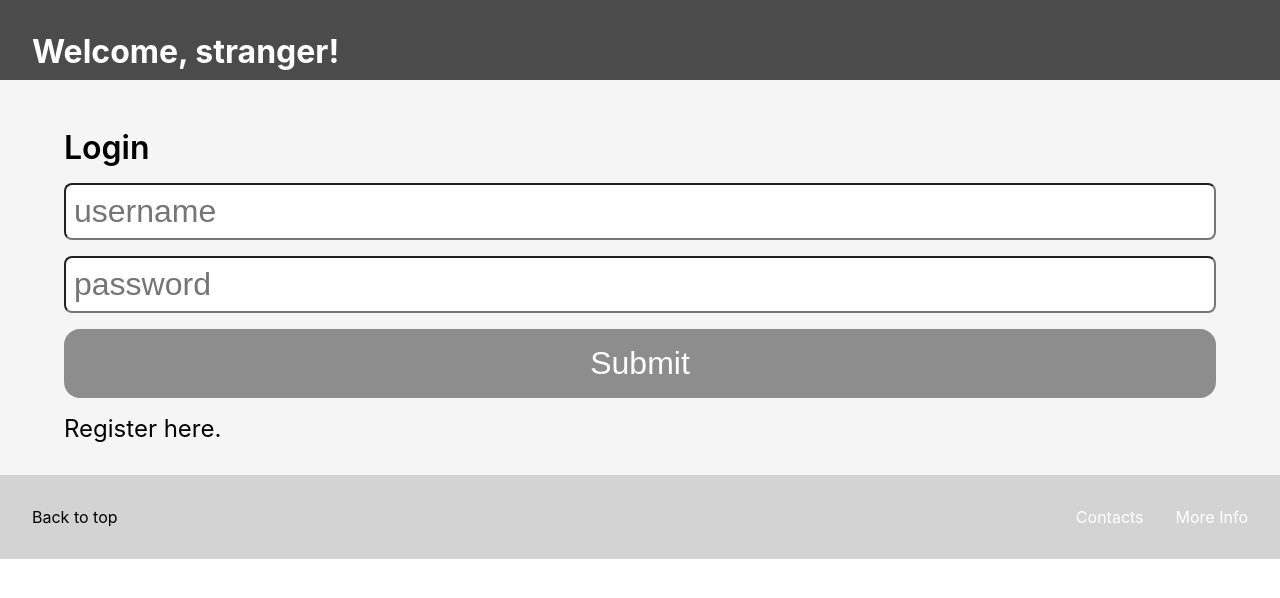
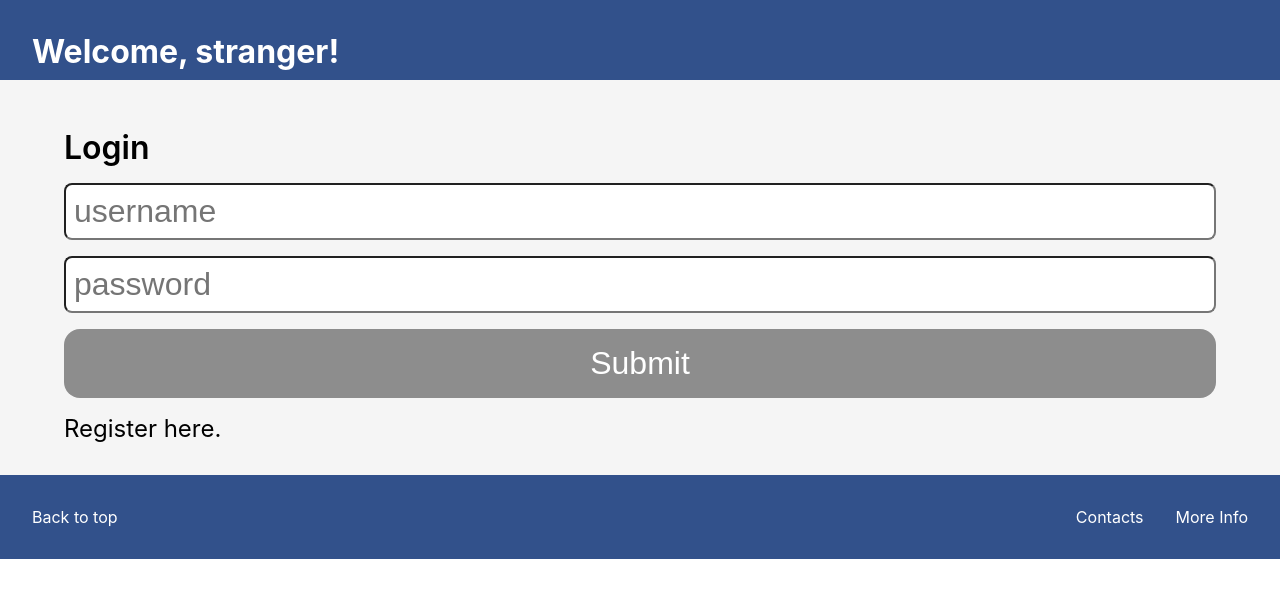
Before and after one commit to Hr-kutsarov/DYI-store-Frontend, a React (Create React App) app in the folder api-frontend/: page / in a window 1280 px wide. Shown: the top 598 px of the page. Built offline with nearby package versions, Linux system fonts and the light colour scheme; no server answers.

Commit message:
Register form now properly closes when the user is logged in.

```diff
--- a/api-frontend/src/components/Auth/LoginForm.js
+++ b/api-frontend/src/components/Auth/LoginForm.js
@@ -11,6 +11,8 @@ export const LoginForm = (props) => {
   const logout = useAuthStore((state) => state.logout);
   const username = useAuthStore((state) => state.username);
   const setUsername = useAuthStore((state) => state.setUsername);
+  const token = useAuthStore((state) => state.token);
+  const setToken = useAuthStore((state) => state.setToken);
   const wantToRegister = useAuthStore((state) => state.wantToRegister);
 
   // local state
@@ -45,6 +47,8 @@ export const LoginForm = (props) => {
       )
       .then(function (response) {
         if (response.status === 200) {
+          console.log(response.data.token);
+          setToken(response.data.token);
           console.log("Logged in!");
           // sets the global state of Logged in to True, Logging in hides the Register and Login panels and displays the Logout button
           logIn();
@@ -64,8 +68,12 @@ export const LoginForm = (props) => {
 
   const handleLogout = async (e) => {
     e.preventDefault();
+    console.log(token);
+
     axios
-      .post("http://localhost:8000/api_auth/logout/", {})
+      .get("http://localhost:8000/api_auth/logout/", {
+        headers: { Authorization: `Bearer ${token}` },
+      })
       .then(function (response) {
         if (response.status === 200) {
           console.log(
--- a/api-frontend/src/components/Auth/RegisterForm.js
+++ b/api-frontend/src/components/Auth/RegisterForm.js
@@ -6,8 +6,9 @@ import { useAuthStore } from "../../services/GlobalState";
 
 export const RegisterForm = (props) => {
   const logIn = useAuthStore((state) => state.logIn);
+  const isLoggedIn = useAuthStore((state) => state.isLoggedIn);
   const setGlobalUsername = useAuthStore((state) => state.setUsername);
-  const registered = useAuthStore((state) => state.registered);
+  const wantsToRegister = useAuthStore((state) => state.registered);
   const dontWantToRegister = useAuthStore((state) => state.dontWantToRegister);
 
   const [usr, setUsername] = useState("");
@@ -41,6 +42,7 @@ export const RegisterForm = (props) => {
         if (response.status === 201) {
           setErr(response.statusText + " Successfully");
           logIn();
+          // hides the register form
           dontWantToRegister();
           setGlobalUsername(usr);
         }
@@ -55,7 +57,7 @@ export const RegisterForm = (props) => {
 
   return (
     <>
-      {registered && (
+      {wantsToRegister && !isLoggedIn && (
         <div id="register-form-box" onSubmit={handleSubmit}>
           <form className="register-form" onS>
             <div className="error">{err}</div>
--- a/api-frontend/src/components/Footer.css
+++ b/api-frontend/src/components/Footer.css
@@ -1,10 +1,11 @@
 footer {
   display: flex;
-  background-color: rgb(211, 211, 211);
+  background-color: #1b3e7ee5;
   justify-content: space-between;
 }
 
 footer > div {
+  color: white;
   padding: 2rem;
 }
 
--- a/api-frontend/src/components/Footer.js
+++ b/api-frontend/src/components/Footer.js
@@ -1,5 +1,7 @@
 import React from "react";
 import "./Footer.css";
+import { useAuthStore } from "../services/GlobalState";
+import axios from "axios";
 
 export const Footer = () => {
   const handleOnClickContacts = () => {
@@ -7,6 +9,7 @@ export const Footer = () => {
   };
 
   const handleOnClickInfo = () => {
+    axios.get("");
     console.log("More info");
   };
 
--- a/api-frontend/src/components/Header.css
+++ b/api-frontend/src/components/Header.css
@@ -1,6 +1,6 @@
 header {
   height: 10vh;
-  background-color: rgb(75, 75, 75);
+  background-color: #1b3e7ee5;
   color: white;
 }
 
--- a/api-frontend/src/components/Header.js
+++ b/api-frontend/src/components/Header.js
@@ -10,7 +10,7 @@ export const Header = (props) => {
     <header>
       {isLoggedIn && (
         <>
-          <h1>Welcome back {username}!</h1>
+          <h1>Welcome back {username} !</h1>
         </>
       )}
 
--- a/api-frontend/src/services/GlobalState.js
+++ b/api-frontend/src/services/GlobalState.js
@@ -12,6 +12,7 @@ export const useAuthStore = create((set) => ({
   token: "",
   setToken: (tokenString) =>
     set((state) => ({ token: (state.token = tokenString) })),
+  deleteToken: () => set((state) => ({ token: (state.token = "") })),
   //
   isLoggedIn: false,
   logIn: () => set((state) => ({ isLoggedIn: (state.isLoggedIn = true) })),
```
